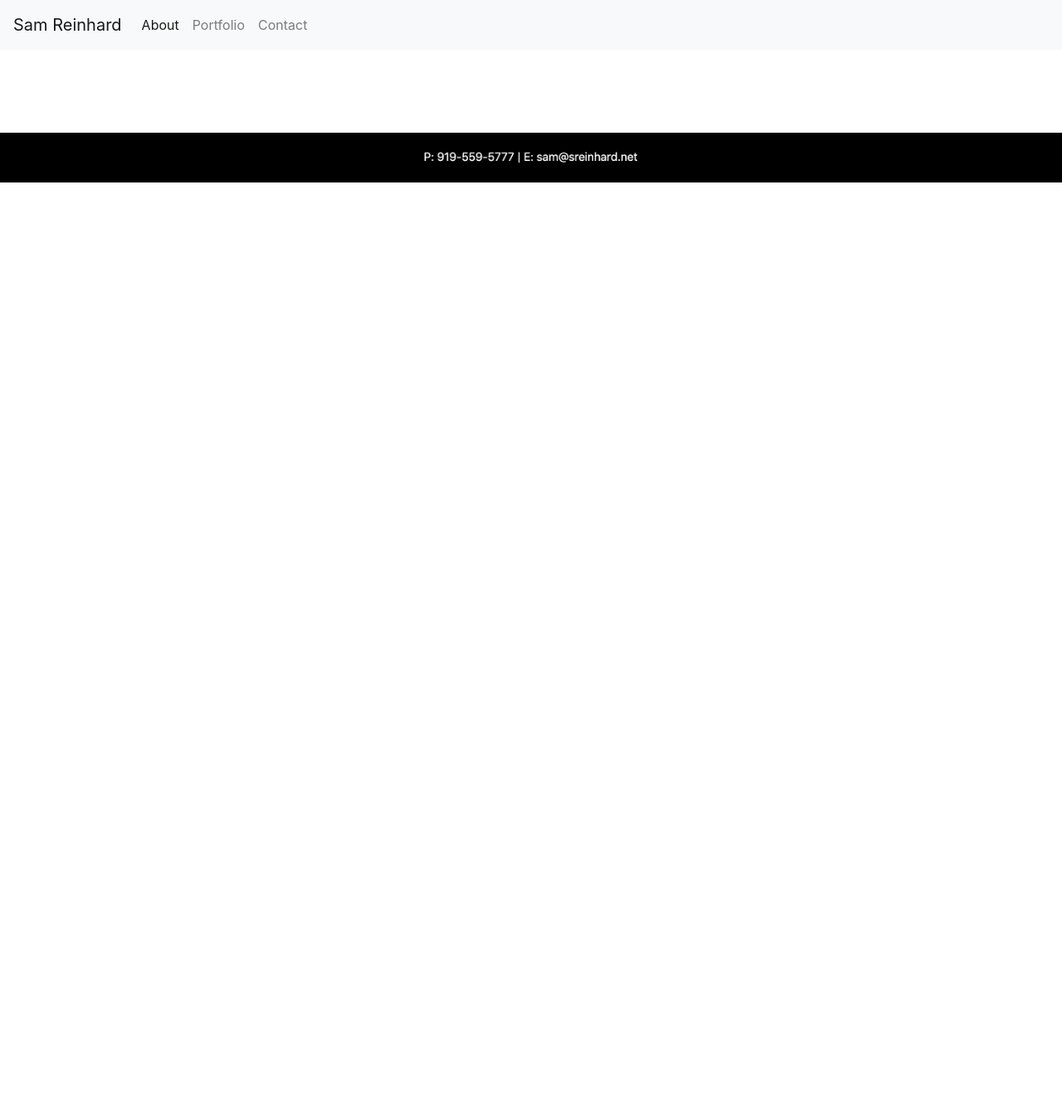
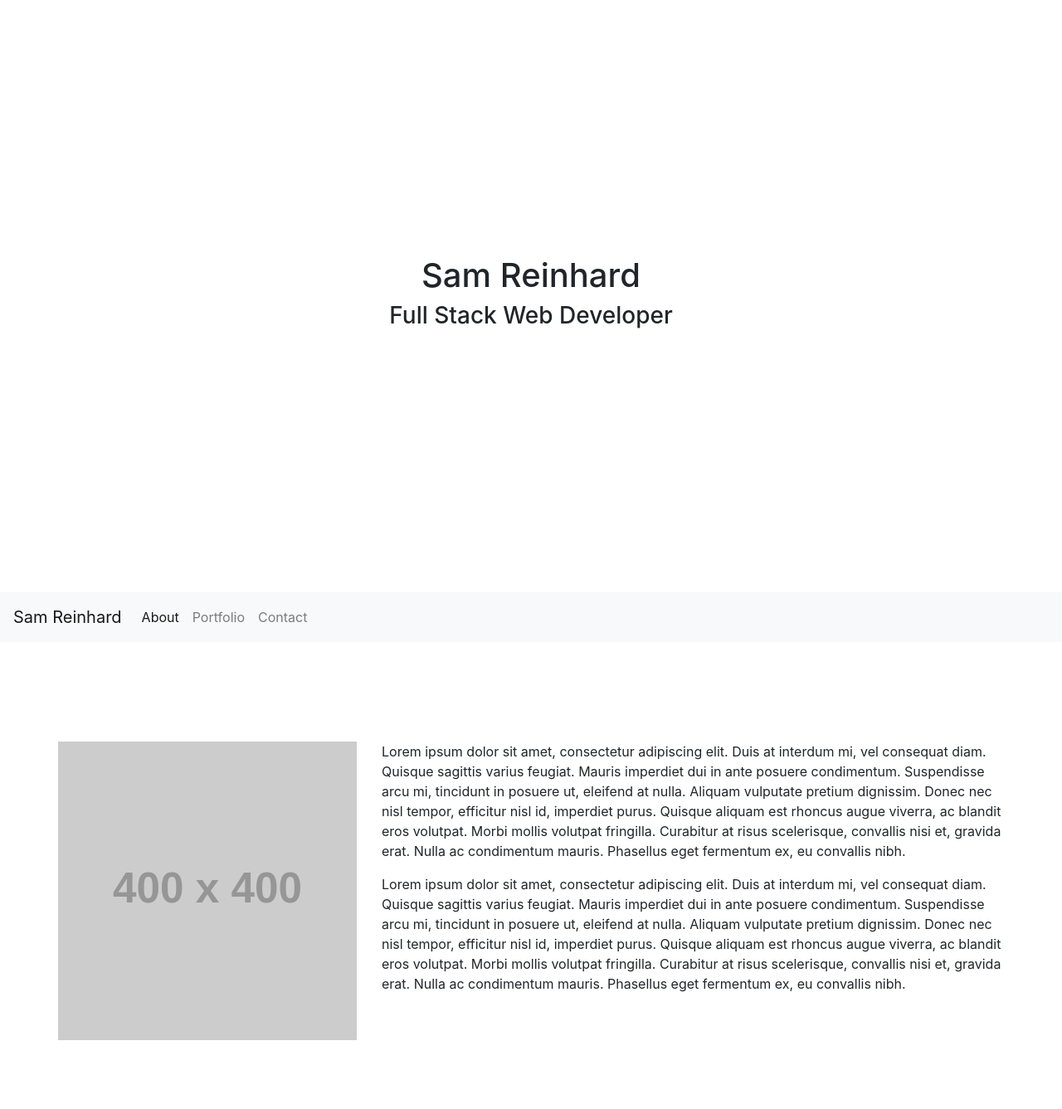
Before and after one commit to sam-reinhard/professional-portfolio, a website: page Assets/index.html in a window 1280 px wide. Shown: the top 1337 px of the page at 83% size. Before the commit the page ends 800 px from the top, so only its background shows below. Drawn offline with nearby package versions, Linux system fonts and the light colour scheme; placeholder pictures from the web are drawn by us.

Commit message:
created skeleton for landing/about page

```diff
--- a/Assets/css/style.css
+++ b/Assets/css/style.css
@@ -23,6 +23,18 @@ footer {
     padding: 10px 0px;
 }
 /*------------------------------------- Landing Page  */
+
+.container-landing {
+    scroll-behavior: smooth;
+}
+
+.inner-landing {
+    padding: 258px 0px;
+}
+
+.inner-about {
+    padding: 70px 0px;
+}
 
 
 /*------------------------------------- Portfolio Page */
--- a/Assets/index.html
+++ b/Assets/index.html
@@ -7,7 +7,21 @@
     <link rel="stylesheet" type="text/css" href="css/style.css">
 </head>
 <body>
-    <!-- Nav Bar -->
+
+
+    <!-- Page Content -->
+    <div class="container container-landing">
+        <div class="row">
+            <div class="col-md-12">
+                <div class="inner-landing text-center">
+                    <h1>Sam Reinhard</h1>
+                    <h3>Full Stack Web Developer</h3>
+                </div>
+            </div>
+        </div>
+    </div>
+
+<!-- Nav Bar -->
     <nav class="navbar navbar-expand-lg navbar-light bg-light">
         <a class="navbar-brand" href="#">Sam Reinhard</a>
 
@@ -32,9 +46,43 @@
         </div>
     </nav>
 
-    <!-- Page Content -->
-    <div class="container">
+    <div class="container container-landing">
+        <div class="row">
+            <div class="col-md-4">
+                <div class="inner-about">
+                    <img class="img-fluid" src="https://via.placeholder.com/400">
+                </div>
+            </div>
 
+            <div class="col-md-8">
+                <div class="inner-about">
+                    <p>Lorem ipsum dolor sit amet, consectetur adipiscing elit.
+                        Duis at interdum mi, vel consequat diam. Quisque sagittis
+                        varius feugiat. Mauris imperdiet dui in ante posuere
+                        condimentum. Suspendisse arcu mi, tincidunt in posuere ut,
+                        eleifend at nulla. Aliquam vulputate pretium dignissim.
+                        Donec nec nisl tempor, efficitur nisl id, imperdiet purus.
+                        Quisque aliquam est rhoncus augue viverra, ac blandit eros
+                        volutpat. Morbi mollis volutpat fringilla. Curabitur at
+                        risus scelerisque, convallis nisi et, gravida erat. Nulla
+                        ac condimentum mauris. Phasellus eget fermentum ex, eu
+                        convallis nibh.
+                    </p>
+                    <p>Lorem ipsum dolor sit amet, consectetur adipiscing elit.
+                        Duis at interdum mi, vel consequat diam. Quisque sagittis
+                        varius feugiat. Mauris imperdiet dui in ante posuere
+                        condimentum. Suspendisse arcu mi, tincidunt in posuere ut,
+                        eleifend at nulla. Aliquam vulputate pretium dignissim.
+                        Donec nec nisl tempor, efficitur nisl id, imperdiet purus.
+                        Quisque aliquam est rhoncus augue viverra, ac blandit eros
+                        volutpat. Morbi mollis volutpat fringilla. Curabitur at
+                        risus scelerisque, convallis nisi et, gravida erat. Nulla
+                        ac condimentum mauris. Phasellus eget fermentum ex, eu
+                        convallis nibh.
+                    </p>
+                </div>
+            </div>
+        </div>
     </div>
 
     <!-- Page Footer -->
```
